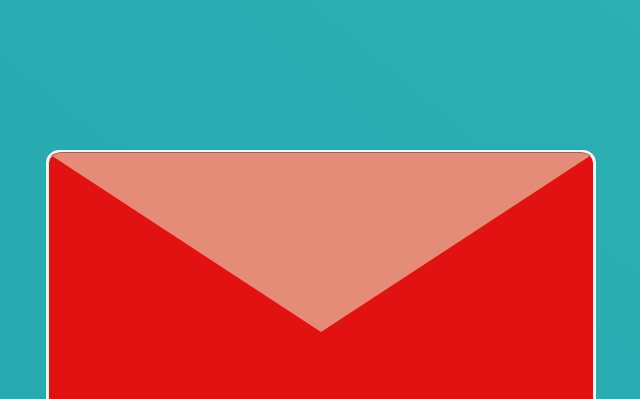
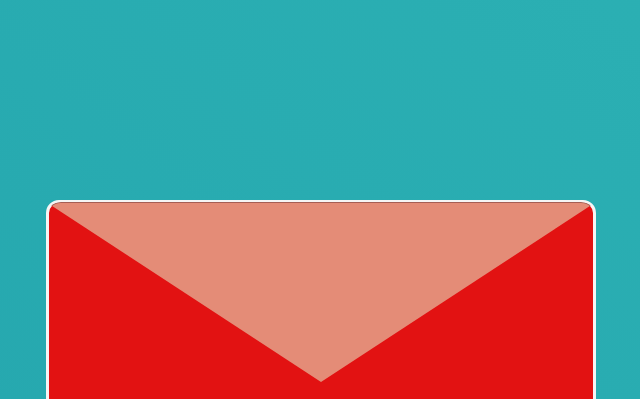
Before and after one commit to MiKelSX/Pagina-web-mensaje, a plain HTML site: page mensaje.html in a window 1280 px wide. Shown: the top 399 px of the page, without its empty margins (319-959 px from the left). Drawn offline with Linux system fonts and the light colour scheme; a web font is replaced by a local one.

Commit message:
Update style_msj.css

```diff
--- a/style_msj.css
+++ b/style_msj.css
@@ -9,6 +9,11 @@ body {
     font-family: 'Clarkson', sans-serif;
     text-align: center;
     margin: 0;
+    display: flex;
+    justify-content: center;
+    align-items: center;
+    min-height: 100vh;
+    text-align: center;
     padding: 0;
     overflow: hidden;
     background: linear-gradient(220deg, #39c3be, #21a1ab, #9aa72a);
```
